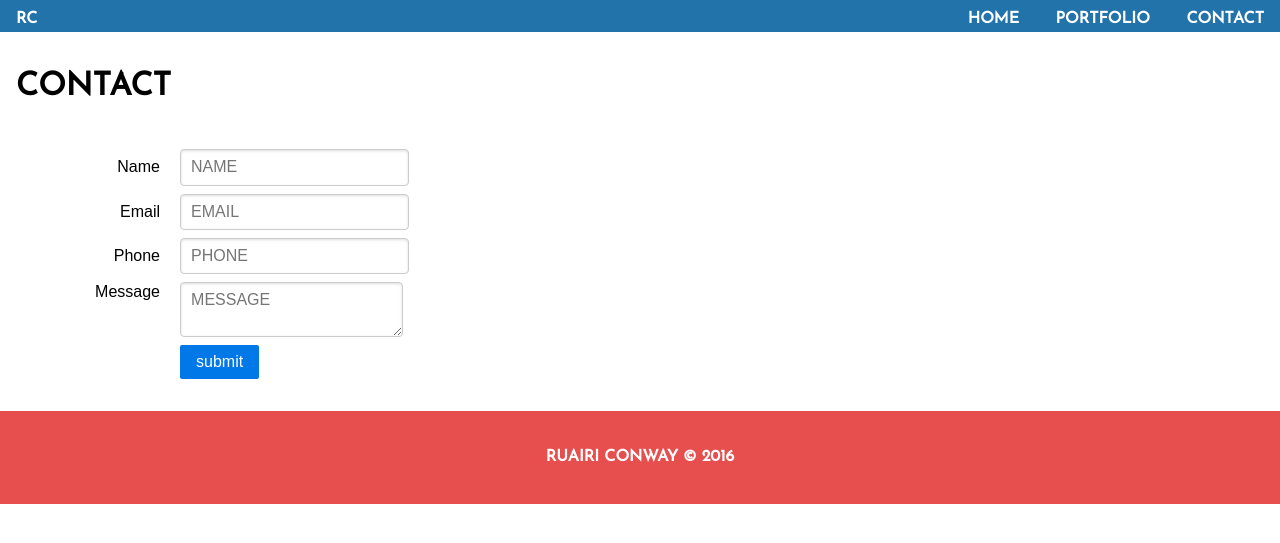
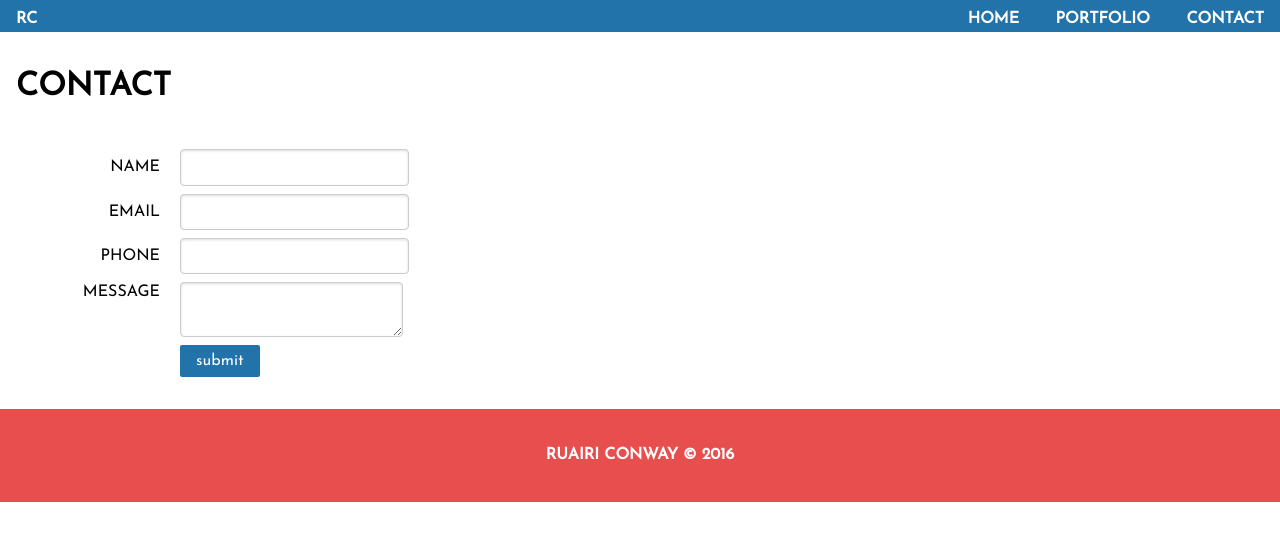
Before and after one commit to roroconway/project3, a PHP site: page /contact.php in a window 1280 px wide. Shown: the top 543 px of the page. Run offline with PHP 8.4, Linux system fonts and the light colour scheme; some libraries are stand-ins or nearby versions.

Commit message:
contact form
including validation and separate database page

```diff
--- a/contact.php
+++ b/contact.php
@@ -16,6 +16,8 @@
 	<!-- FONTS -->
 	<link href="https://fonts.googleapis.com/css?family=Josefin+Sans" rel="stylesheet">
 	<link href="https://fonts.googleapis.com/css?family=Josefin+Sans|Raleway" rel="stylesheet">
+	<!-- FORM VALIDATION -->
+	<?php include "content/js/formvalidation.php";?>
 </head>
 <body>
 
@@ -32,26 +34,26 @@
     </div>
 </div>
 
-<form  class="pure-form pure-form-aligned" method="post" action="database-write.php">
+<form  class="pure-form pure-form-aligned" method="post" action="database-write.php" name="myForm" onsubmit="return(validateEmail());">
 	<fieldset>
 		<div class="pure-control-group">
-			<label for="name">Name</label>
-			<input type="text" placeholder="NAME" name="name" id="name">
+			<label for="name">NAME</label>
+			<input type="text" name="name" id="name" required>
 		</div>
 
 		<div class="pure-control-group">
-			<label for="email">Email</label>
-			<input type="text" placeholder="EMAIL" name="email" id="email">
+			<label for="email">EMAIL</label>
+			<input type="text" name="email" id="email" required>
 		</div>
 
 		<div class="pure-control-group">
-			<label for="phone">Phone</label>
-			<input type="tel" placeholder="PHONE" name="phone" id="phone">
+			<label for="phone">PHONE</label>
+			<input type="tel" name="phone" id="phone" required>
 		</div>
 
 		<div class="pure-control-group">
-			<label for="message">Message</label>
-			<textarea placeholder="MESSAGE" name="message" id="message"></textarea>
+			<label for="message">MESSAGE</label>
+			<textarea name="message" id="message"></textarea>
 		</div>
 
 		<input class="pure-button pure-button-primary" type="submit" value="submit" id="button">
--- a/content/css/main.css
+++ b/content/css/main.css
@@ -313,6 +313,8 @@ ul {
 
 #button {
     margin-left: 180px;
+    font-family: 'Josefin Sans', sans-serif;
+    background-color: #2273AA;
 }
 
 @media (max-width: 480px) {
@@ -324,6 +326,11 @@ ul {
         padding-left: 10px;
     }
 }
+
+label {
+    font-family: 'Josefin Sans', sans-serif;
+}
+
 /* FOOTER start */
 
 footer {
--- a/content/js/formvalidation.php
+++ b/content/js/formvalidation.php
@@ -1,9 +1,18 @@
-<script>
-function validateForm() {
-    var x = document.forms["myForm"]["fname"].value;
-    if (x == "") {
-        alert("Name must be filled out");
-        return false;
-    }
-}
+<script type="text/javascript">
+   <!--
+      function validateEmail()
+      {
+         var emailID = document.myForm.email.value;
+         atpos = emailID.indexOf("@");
+         dotpos = emailID.lastIndexOf(".");
+
+         if (atpos < 1 || ( dotpos - atpos < 2 ))
+         {
+            alert("Please enter valid email")
+            document.myForm.email.focus() ;
+            return false;
+         }
+         return( true );
+      }
+   //-->
 </script>
--- a/database-write.php
+++ b/database-write.php
@@ -18,5 +18,5 @@
 
  	mysqli_close($connection);
 
- 	header("Location: database-read.php");
+ 	header("Location: index.php");
 ?>
```
Also changed, not shown: content/js/formvalidation.js (deleted, +0 -7 lines).
